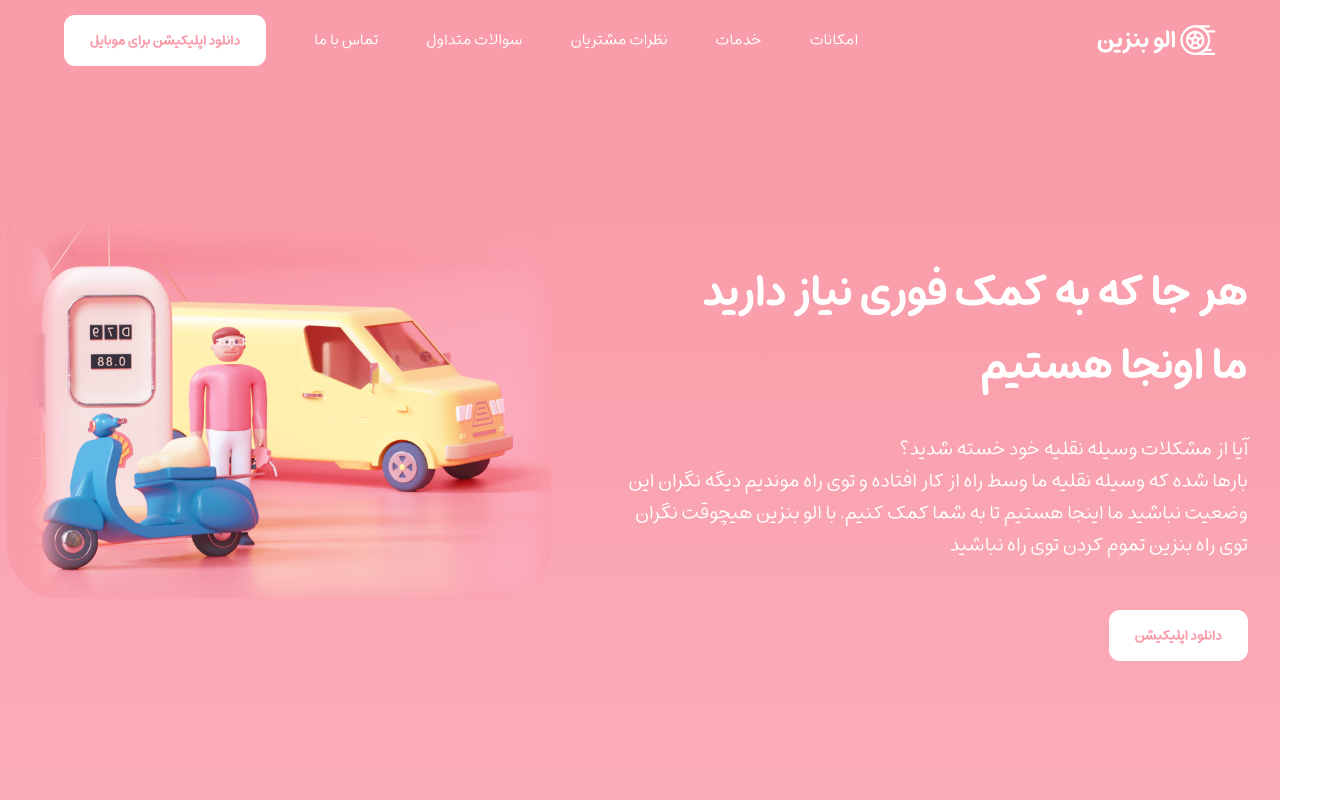
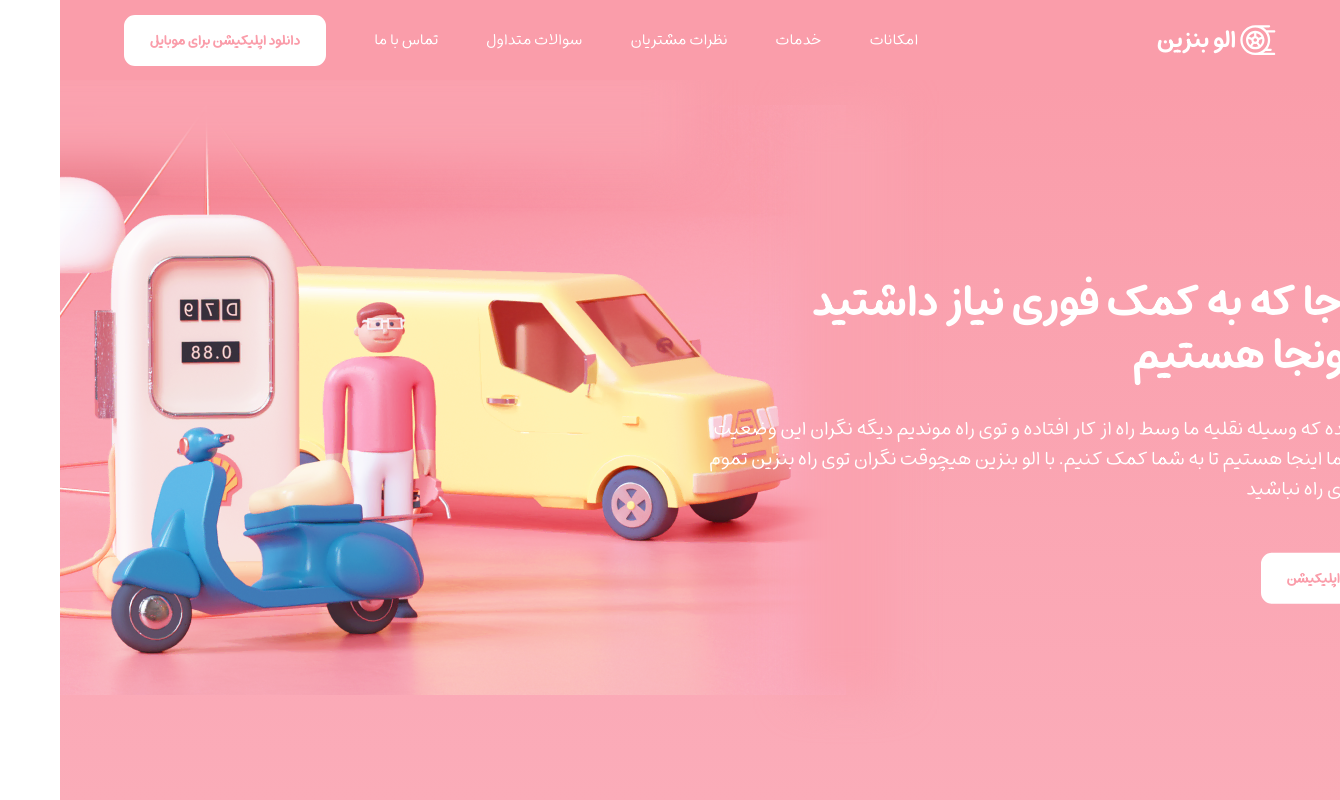
Before and after one commit to HessamCheraghi/landing-page-v1, a React (Create React App) app: page / in a window 1280 px wide. Shown: the top 800 px of the page, 1340 px wide, since content can reach past the window. Built offline with nearby package versions, Linux system fonts and the light colour scheme.

Commit message:
finished Hero component

```diff
--- a/src/components/Hero/Hero.jsx
+++ b/src/components/Hero/Hero.jsx
@@ -1,6 +1,4 @@
 import styles from "./Hero.module.scss";
-
-import TextBox from "./TextBox";
 
 import HeroPNG from "images/Hero.png";
 import HeroWEBP from "images/Hero.webp";
@@ -9,8 +7,22 @@ export default function Hero() {
   return (
     <div className={styles.background}>
       <div className={styles.container}>
-        <TextBox />
-        <div className={styles.imgBox}>
+        <div className={styles.textBox}>
+          <h1 className={styles.header}>
+            هر جا که به کمک فوری نیاز داشتید
+            <br />
+            ما اونجا هستیم
+          </h1>
+          <p className={styles.subheader}>
+            بارها شده که وسیله نقلیه ما وسط راه از کار افتاده و توی راه موندیم
+            دیگه نگران این وضعیت نباشید ما اینجا هستیم تا به شما کمک کنیم. با
+            الو بنزین هیچوقت نگران توی راه بنزین تموم کردن توی راه نباشید
+          </p>
+          <button className={styles.download}>دانلود اپلیکیشن</button>
+        </div>
+      </div>
+      <div className={styles.imgBox}>
+        <div className={styles.blurImg}>
           <picture>
             <source srcSet={HeroWEBP} type="image/webp" />
             <img
--- a/src/components/Hero/Hero.module.scss
+++ b/src/components/Hero/Hero.module.scss
@@ -1,46 +1,99 @@
 @use "sass" as *;
 
 .background {
-  min-height: calc(100vh - $space-10);
-  background: $color-primary;
-  background: linear-gradient(
-    180deg,
-    $color-primary 20%,
-    $color-primary-tint-1 100%
-  );
-  padding: $space-8 0 $space-11;
+  position: relative;
+  height: calc(100vh - $space-10);
+  color: $color-hero;
+  background-image: linear-gradient($color-primary, $color-primary-tint-1);
 }
 
 .container {
-  max-width: 140rem;
-  padding: 0 $space-7;
-  column-gap: $space-11;
-  display: flex;
-  justify-content: center;
-  align-items: center;
-  @include center-m;
+  position: absolute;
+  width: 140rem;
+  top: 50%;
+  left: 50%;
+  transform: translate(-50%, -50%);
+
+  // on top of image and blur effects
+  z-index: 2;
+}
+
+.textBox {
+  width: 50%;
+}
+
+.header {
+  font-size: $font-size-10;
+  margin-bottom: $space-7;
+  line-height: 1.2;
+}
+
+.subheader {
+  font-size: $font-size-6;
+  margin-bottom: $space-8;
+  line-height: 1.5;
+}
+
+.download {
+  display: inline-block;
+  font-family: inherit;
+  border: 2px solid $color-link-hero;
+  font-weight: $font-weight-bold;
+  font-size: $font-size-3;
+  padding: $space-4 $space-6;
+  color: $color-primary;
+  background-color: $color-link-hero;
+  border-radius: 11px;
+  @include transition-base;
+
+  &:hover,
+  &:active {
+    color: $color-link-hero;
+    background-color: $color-primary;
+  }
 }
 
 .imgBox {
-  width: 100%;
+  display: flex;
+  justify-content: end;
+  align-items: center;
   height: 100%;
-  display: block;
+  overflow: hidden;
+}
+
+.blurImg {
   position: relative;
+  margin-bottom: $space-10;
 
   &::before {
+    content: "";
     display: block;
+    position: absolute;
+    background-color: $color-primary-tint-2;
+    width: 100%;
+    height: $space-11;
+    transform: translate(-20%, -40%);
+    filter: blur(2rem);
+
+    // on top of image
+    z-index: 1;
+  }
+
+  &::after {
     content: "";
+    display: block;
     position: absolute;
-    width: 100%;
+    background-color: $color-primary-tint-2;
+    width: $space-11;
     height: 100%;
-    box-shadow: inset -1.6rem 2.4rem 2.4rem 2.4rem $color-primary;
-    transform: scale(-110%, 110%);
+    transform: translate(50%, -100%);
+    filter: blur(2rem);
+
+    // on top of image
     z-index: 1;
-    border-radius: 4.8rem;
   }
 }
 
 .img {
-  transform: scale(-110%, 110%);
-  border-radius: 4.8rem;
+  transform: scaleX(-1);
 }
--- a/src/components/Hero/TextBox/TexBox.jsx
+++ /dev/null
@@ -1,21 +0,0 @@
-import styles from "./TexBox.module.scss";
-
-export default function TexBox() {
-  return (
-    <div className={styles.container}>
-      <h1 className={styles.header}>
-        هر جا که به کمک فوری نیاز دارید
-        <br />
-        ما اونجا هستیم
-      </h1>
-      <p className={styles.subheader}>
-        آیا از مشکلات وسیله نقلیه خود خسته شدید؟
-        <br />
-        بارها شده که وسیله نقلیه ما وسط راه از کار افتاده و توی راه موندیم دیگه
-        نگران این وضعیت نباشید ما اینجا هستیم تا به شما کمک کنیم. با الو بنزین
-        هیچوقت نگران توی راه بنزین تموم کردن توی راه نباشید
-      </p>
-      <button className={styles.download}>دانلود اپلیکیشن</button>
-    </div>
-  );
-}
--- a/src/components/Hero/TextBox/TexBox.module.scss
+++ /dev/null
@@ -1,39 +0,0 @@
-@use "sass" as *;
-
-.container {
-  color: $color-hero;
-  margin-top: $space-12;
-}
-
-.header {
-  font-weight: bold;
-  font-size: $font-size-10;
-  margin-bottom: $space-7;
-}
-
-.subheader {
-  font-size: $font-size-6;
-  font-weight: normal;
-  line-height: 1.6;
-  margin-bottom: $space-8;
-}
-
-.download {
-  display: inline-block;
-  text-decoration: none;
-  font-family: inherit;
-  border: 2px solid $color-link-hero;
-  font-weight: $font-weight-bold;
-  font-size: $font-size-3;
-  padding: $space-4 $space-6;
-  color: $color-primary;
-  background-color: $color-link-hero;
-  border-radius: 11px;
-  @include transition-base;
-
-  &:hover,
-  &:active {
-    color: $color-link-hero;
-    background-color: $color-primary;
-  }
-}
--- a/src/components/Hero/TextBox/index.jsx
+++ /dev/null
@@ -1 +0,0 @@
-export { default } from "./TexBox";
--- a/src/sass/_colors.scss
+++ b/src/sass/_colors.scss
@@ -4,4 +4,5 @@ $link-hero: #fff;
 $link-hero-hover: #551a8b;
 $primary: #fa9daa;
 $primary-tint-1: #fbacb9;
+$primary-tint-2: #faa2af;
 $hero: #fff;
```
